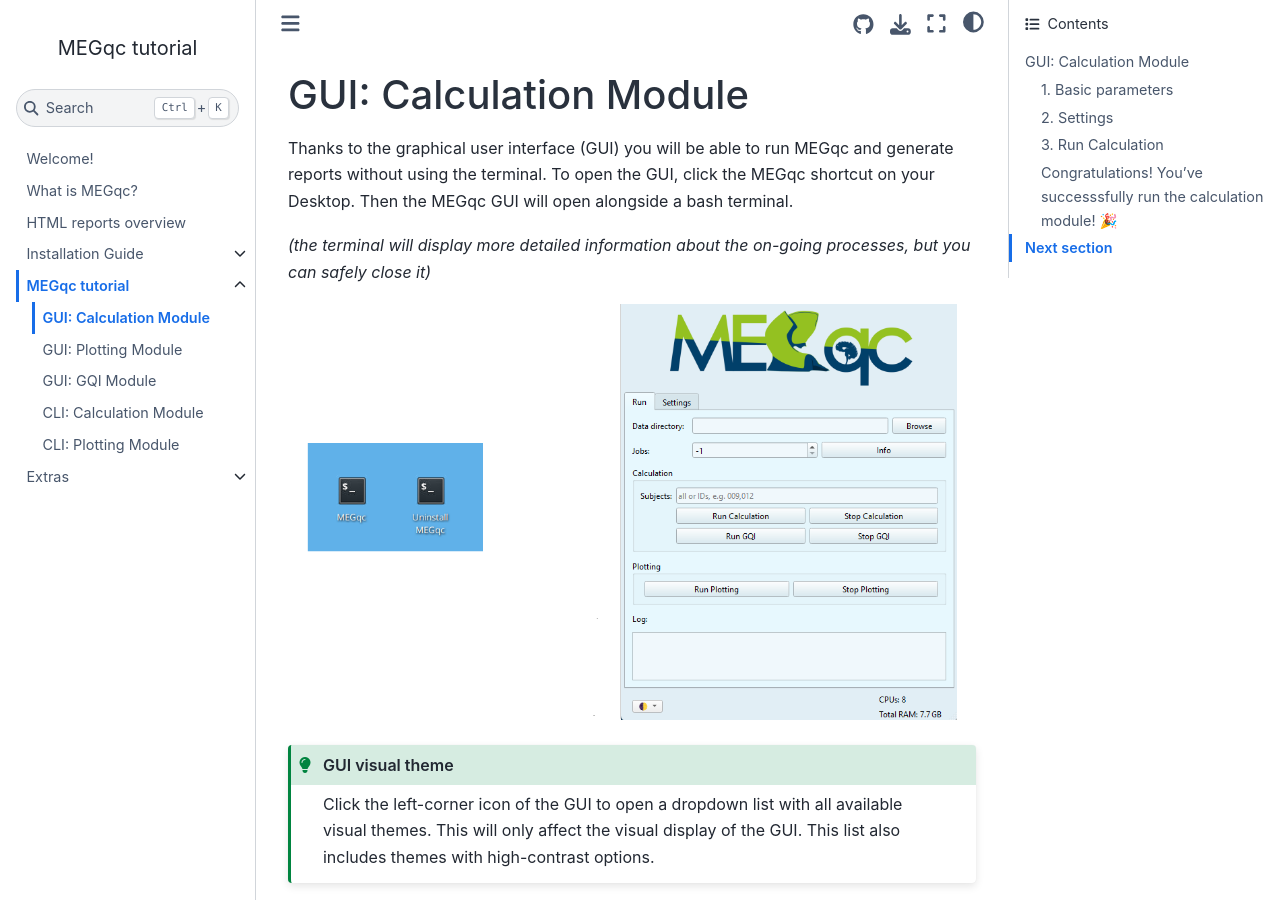
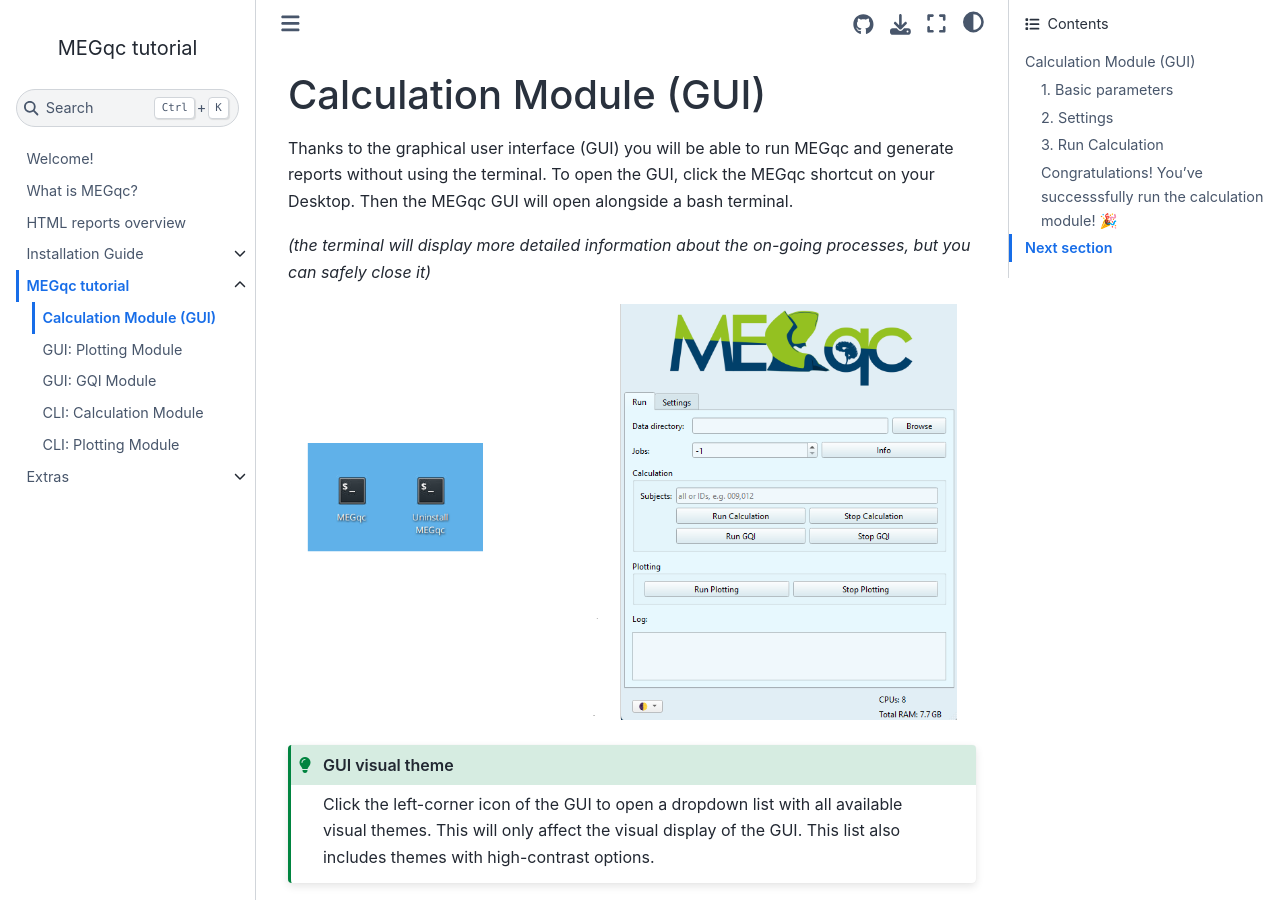
Before and after one commit to ANCPLabOldenburg/megqc_documentation, a Jupyter Book: the page built from tutorial/calc_gui.md, in a window 1280 px wide and 900 px high. Built offline with Jupyter Book 1.0.4 settings and Sphinx 7.4.7 and the Sphinx Book theme 1.1.4, drawn with Linux system fonts in a browser that asks for light colours; pages that are not in the unit, such as notebooks, are missing from menus.

```diff
--- a/tutorial/calc_gui.md
+++ b/tutorial/calc_gui.md
@@ -1,4 +1,4 @@
-# GUI: Calculation Module
+# Calculation Module (GUI)
 
 Thanks to the graphical user interface (GUI) you will be able to run MEGqc and generate reports without using the terminal.
 To open the GUI, click the MEGqc shortcut on your Desktop. Then the MEGqc GUI will open alongside a bash terminal.
```
